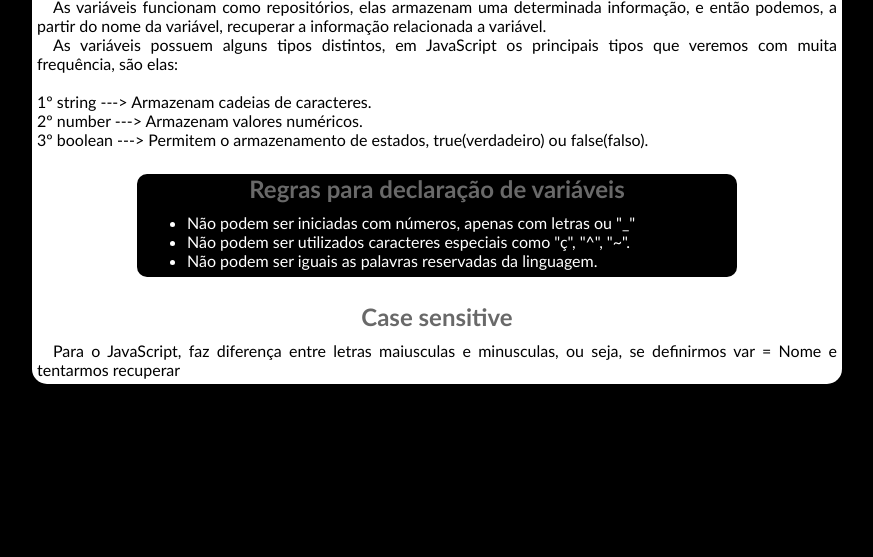
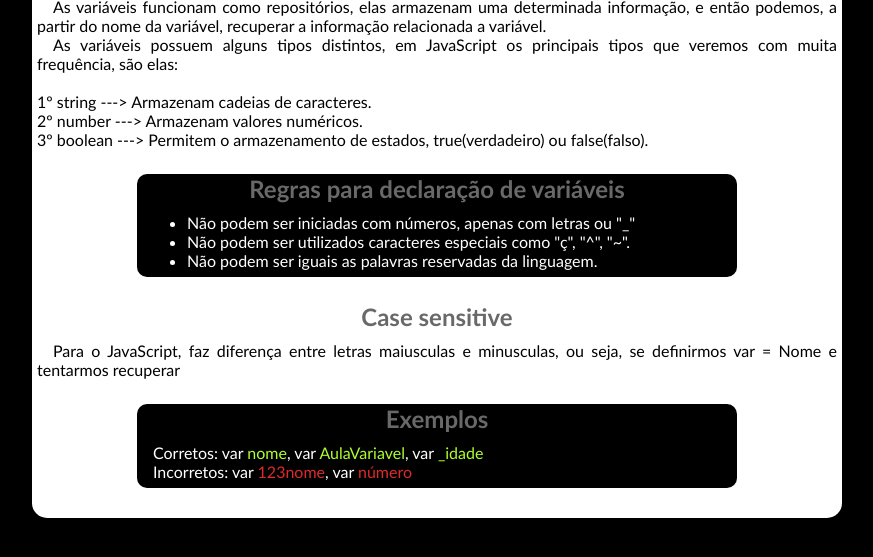
Before and after one commit to CrisBragaRock/WebDevPrincipal, a plain HTML site: page 004-estudos/estudos-JS/aula152/index.html in a window 1280 px wide. Shown: the part 145-702 px from the top of the page, without its empty margins (203-1076 px from the left). Drawn offline with Linux system fonts and the light colour scheme.

Commit message:
aula 153 completa

```diff
--- a/004-estudos/estudos-JS/aula152/CSS/estilo.css
+++ b/004-estudos/estudos-JS/aula152/CSS/estilo.css
@@ -44,3 +44,11 @@
 section ul{
     margin-left: 50px;
 }
+
+.var-correta{
+    color: greenyellow;
+}
+
+.var-errada{
+    color: rgb(224, 41, 41);
+}
--- a/004-estudos/estudos-JS/aula152/index.html
+++ b/004-estudos/estudos-JS/aula152/index.html
@@ -46,6 +46,20 @@
         <p>
             Para o JavaScript, faz diferença entre letras maiusculas e minusculas, ou seja, se definirmos <code>var = Nome</code> e tentarmos recuperar
         </p>
+
+        <section>
+            <h2>Exemplos</h2>
+
+            <p>
+                Corretos:
+                var <span class="var-correta">nome</span>, var <span class="var-correta">AulaVariavel</span>, var <span class="var-correta">_idade</span>
+            </p>
+
+            <p>
+                Incorretos:
+                var <span class="var-errada">123nome</span>, var <span class="var-errada">número</span>
+            </p>
+        </section>
     </main>
 
 </body>
```
Also changed, not shown: 004-estudos/estudos-JS/aula153/JS/script.js (added, +16 -0 lines), 004-estudos/estudos-JS/aula153/index.html (+8 -1 lines), 004-estudos/estudos-JS/aula153/CSS/estilo.css (added).
